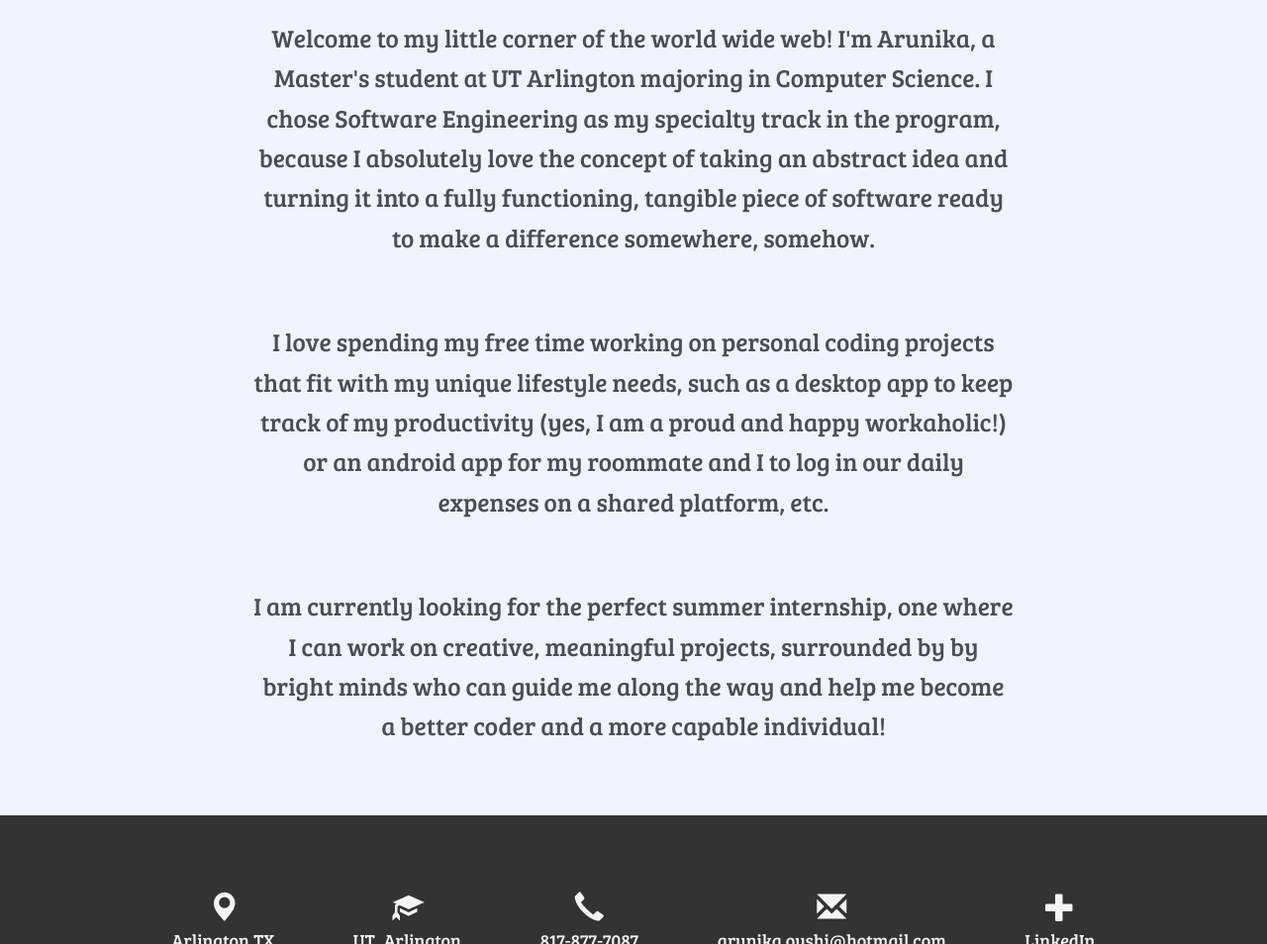
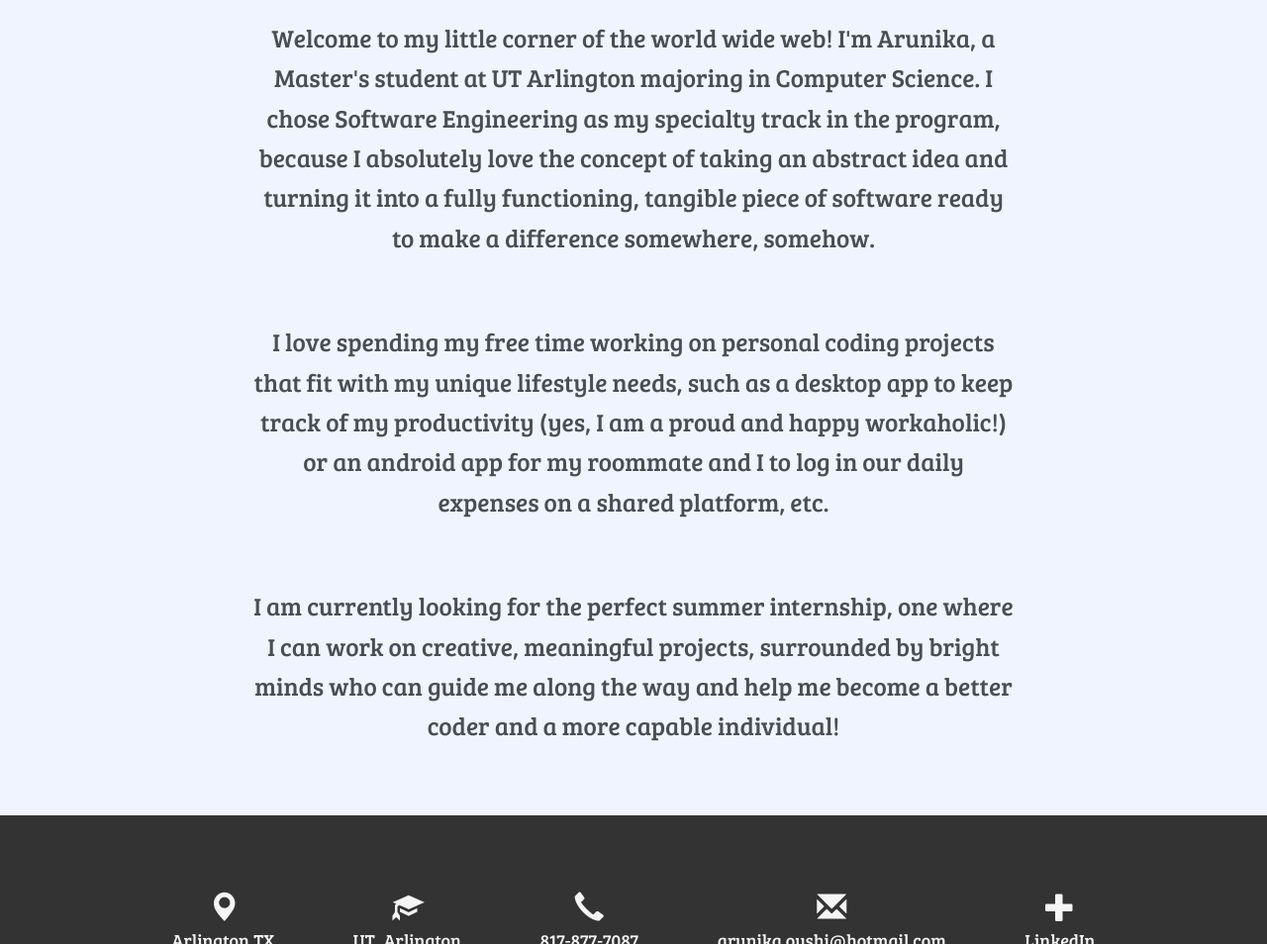
Before and after one commit to aoyshi/Personal-Website, a plain HTML site: page about.html in a window 1280 px wide. Shown: the part 215-1169 px from the top of the page at 99% size. Drawn offline with nearby package versions, Linux system fonts and the light colour scheme.

Commit message:
updated about page
fixed typos and indentation

```diff
--- a/about.html
+++ b/about.html
@@ -36,18 +36,17 @@
 	  <hr>
 
 	  <div class="paragraph">
-                <h2>Welcome to my little corner of the world wide web! I'm Arunika, a Master's student at UT Arlington
+           <h2>Welcome to my little corner of the world wide web! I'm Arunika, a Master's student at UT Arlington
             majoring in Computer Science. I chose Software Engineering as my specialty track in the program,
-			because I absolutely love the concept of taking an abstract idea and turning it into a fully functioning, tangible
-			piece of software ready to make a difference somewhere, somehow.</h2>
+            because I absolutely love the concept of taking an abstract idea and turning it into a fully functioning, tangible
+	    piece of software ready to make a difference somewhere, somehow.</h2>
 	    <br>
 	    <h2>I love spending my free time working on personal coding projects that fit with my unique lifestyle needs,
 		such as a desktop app to keep track of my productivity (yes, I am a proud and happy workaholic!) or an android app
 		for my roommate and I to log in our daily expenses on a shared platform, etc. </h2>
-		<br>
-		<h2>I am currently looking for the perfect summer internship, one where I can work on creative, meaningful projects, surrounded by
-		by bright minds who can guide me along the way and help me become a better coder and a more capable individual!
-		</h2>
+	    <br>
+	    <h2>I am currently looking for the perfect summer internship, one where I can work on creative, meaningful projects, surrounded
+		by bright minds who can guide me along the way and help me become a better coder and a more capable individual! </h2>
 	  </div>
 
     </div>
```
